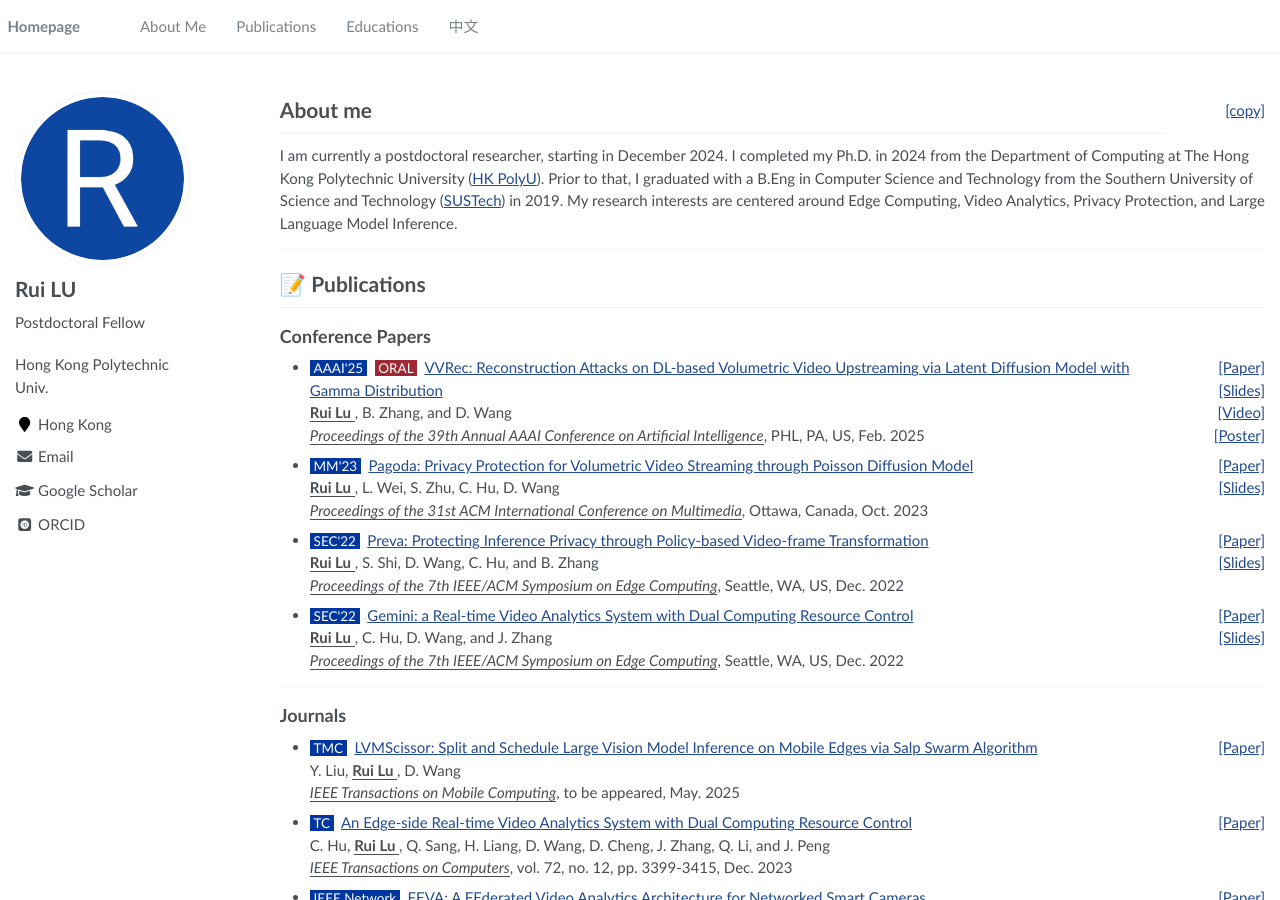
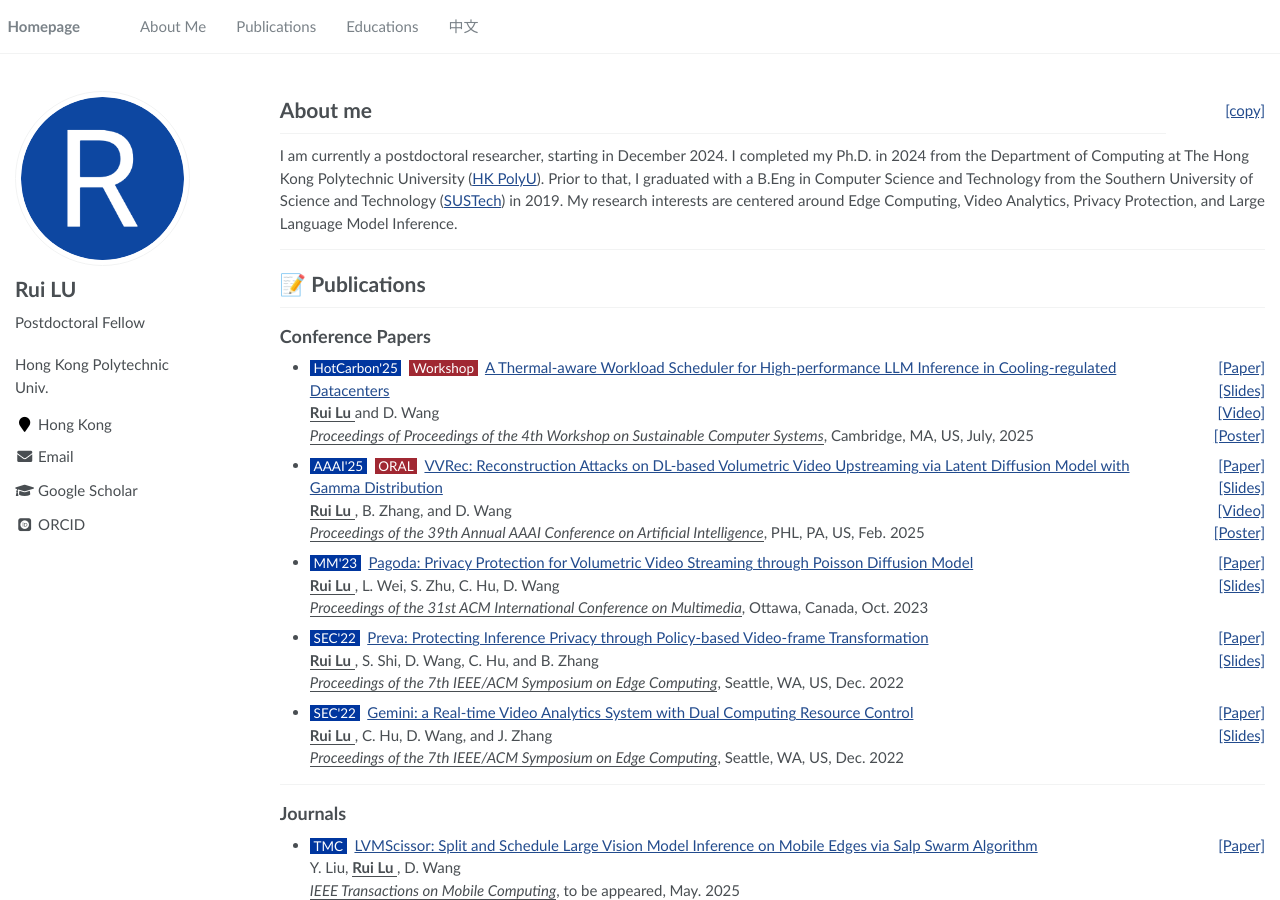
Before and after one commit to SladeLu/sladelu.github.io, a Jekyll site: the page built from _pages/about.md, in a window 1280 px wide and 900 px high. Built offline with Jekyll 4.4.1, drawn with Linux system fonts in a browser that asks for light colours; some web fonts are replaced.

Commit message:
Update pubs.yml

```diff
--- a/_data/pubs.yml
+++ b/_data/pubs.yml
@@ -2,6 +2,19 @@
 fontpages:
 
 conferences:
+  - abbrv: "HotCarbon'25"
+    author: "<u> <b> Rui Lu </b> </u> and D. Wang"
+    paperurl: " "
+    title: "A Thermal-aware Workload Scheduler for High-performance LLM Inference in Cooling-regulated Datacenters"
+    conference: "Proceedings of the 4th Workshop on Sustainable Computer Systems"
+    address: "Cambridge, MA, US"
+    date: "July, 2025"
+    downloadurl: " "
+    papertype: "Workshop"
+    posterurl: " "
+    videourl: " "
+    slidesurl: " "
+
   - abbrv: "AAAI'25"
     author: "<u> <b> Rui Lu </b> </u>, B. Zhang, and D. Wang"
     paperurl: " "
```
